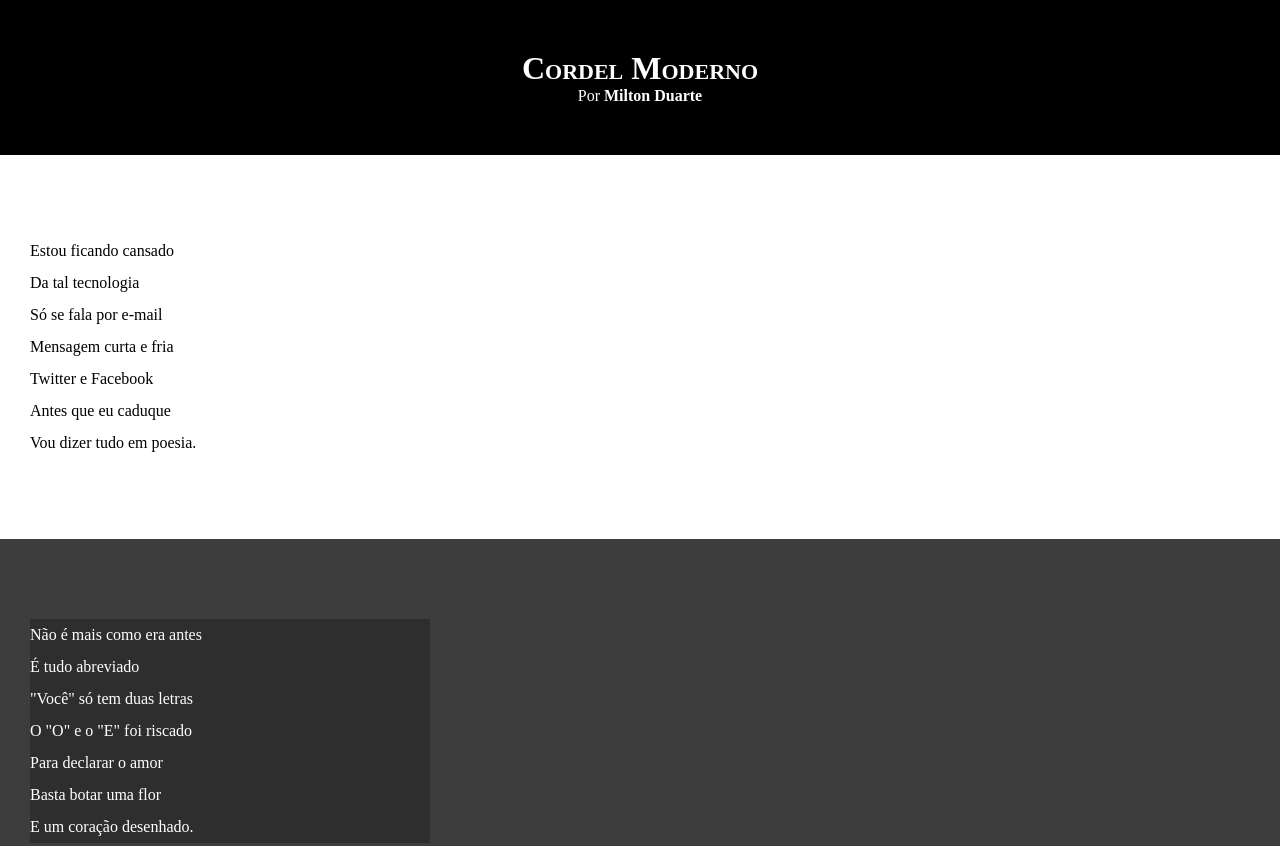
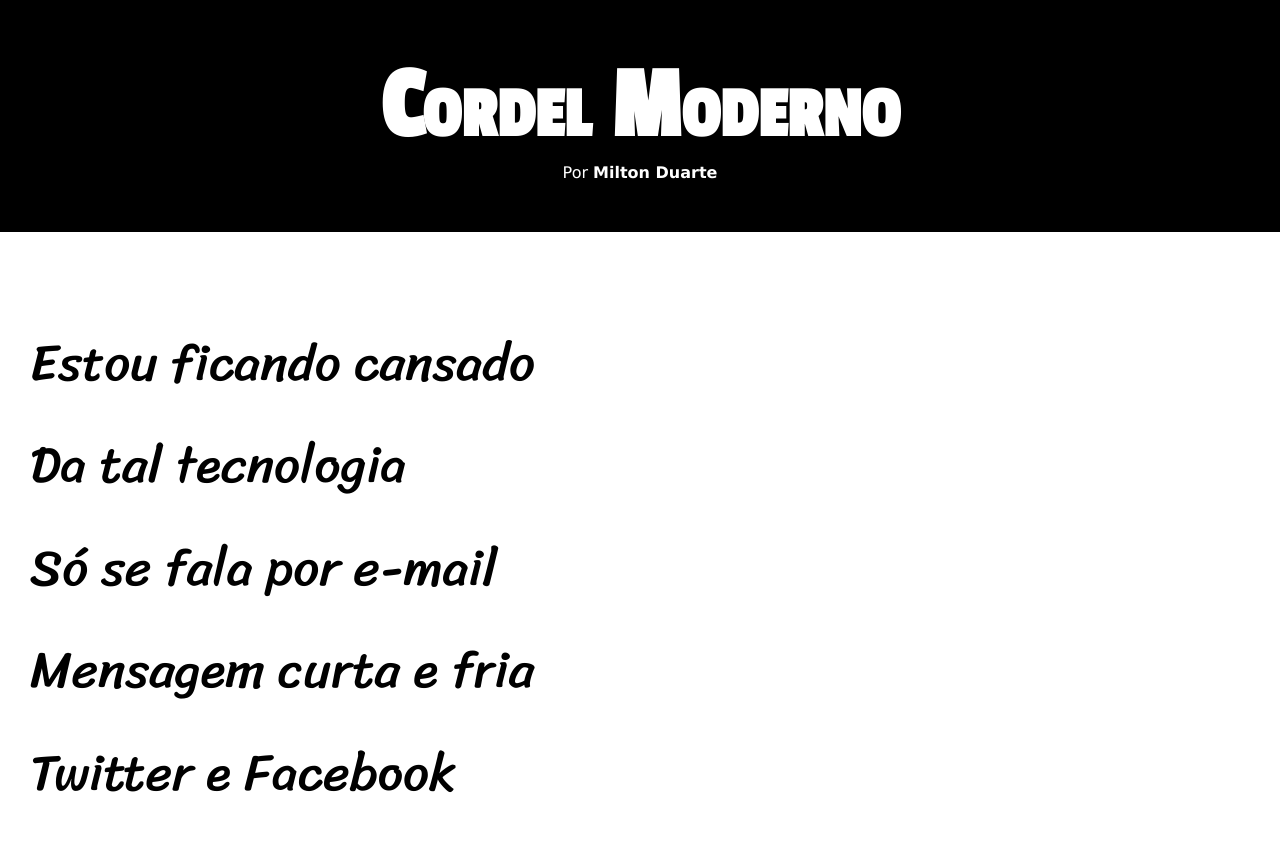
Before and after one commit to igorgianeri/html-css, a plain HTML site: page desafios/desafio12/index.html in a window 1280 px wide. Shown: the top 846 px of the page. Drawn offline with Linux system fonts and the light colour scheme.

Commit message:
Ajuste nas fontes

```diff
--- a/desafios/desafio12/style/style.css
+++ b/desafios/desafio12/style/style.css
@@ -1,4 +1,14 @@
 @charset "UTF-8";
+
+@import url('https://fonts.googleapis.com/css2?family=Passion+One&display=swap');
+
+@import url('https://fonts.googleapis.com/css2?family=Sriracha&display=swap');
+
+:root {
+    --fonte1: Verdana, Geneva, Tahoma, sans-serif;
+    --fonte2: 'Passion One', sans-serif;
+    --fonte3: 'Sriracha', cursive;
+}
 
 * {
     margin: 0px;
@@ -8,6 +18,7 @@
 html, body {
     min-height: 100vh;
     background-color: darkgray;
+    font-family: var(--fonte1);
 }
 
 header {
@@ -19,6 +30,8 @@ header {
 header > h1 {
     padding-top: 50px;
     font-variant: small-caps;
+    font-family: var(--fonte2);
+    font-size: 8vw;
 }
 
 header > p {
@@ -40,6 +53,8 @@ section {
     padding-bottom: 10vh;
     line-height: 2em;
     padding-left: 30px;
+    font-family: var(--fonte3);
+    font-size: 4vw;
 }
 
 section.normal {
@@ -54,7 +69,8 @@ section.imagem {
 
 section.imagem > p {
     background-color: rgba(0, 0, 0, 0.253);
-    width: 400px;
+    display: inline-block;
+    padding: 5px;
 }
 
 footer {
```
